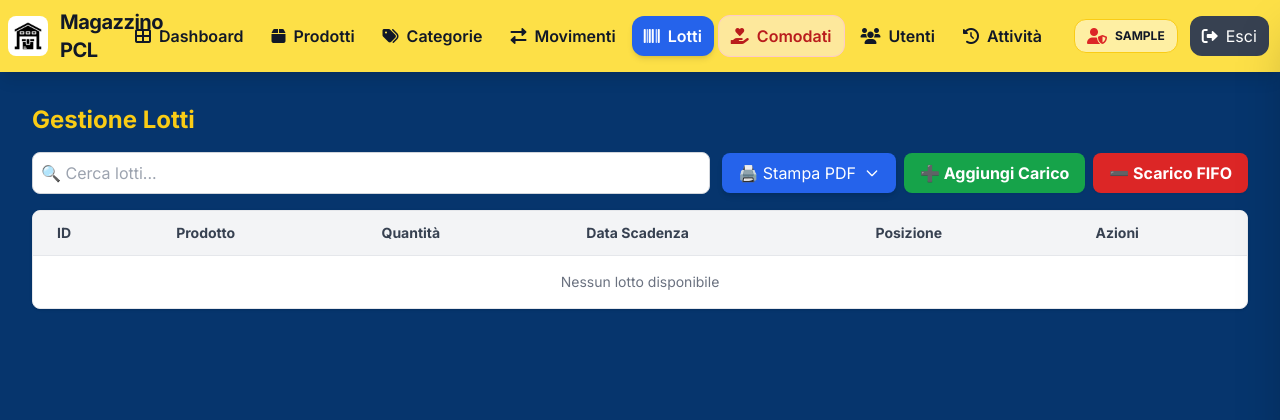
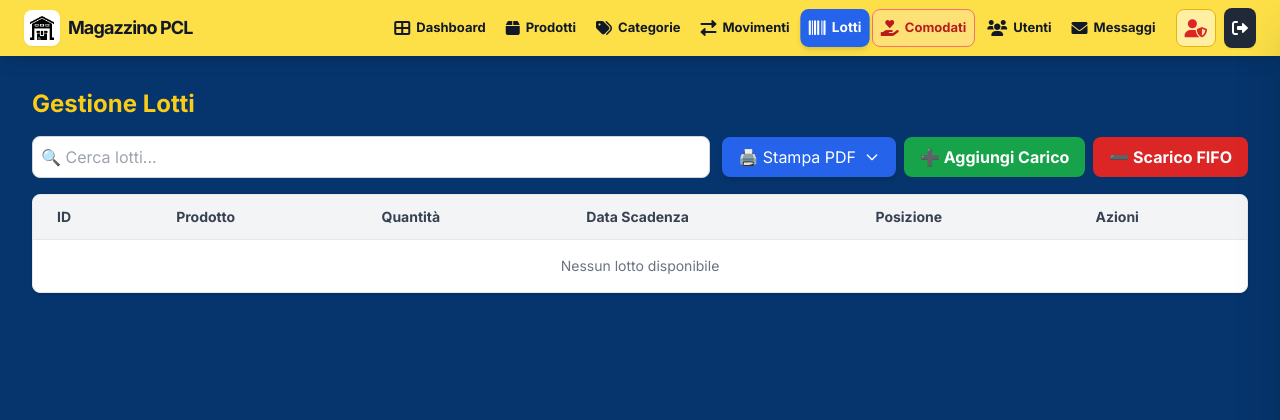
Before and after one commit to fouta888/MagazinoPCL, a Flask app: page /lotti in a window 1280 px wide. Shown: the top 420 px of the page. Run offline with Flask 3, Linux system fonts and the light colour scheme; the visitor is signed in with stand-in values (Sample User, id 1); data that the repository does not hold is empty; some libraries are stand-ins or nearby versions.

Commit message:
Missaggi Header Icon

```diff
--- a/templates/_header.html
+++ b/templates/_header.html
@@ -1,97 +1,91 @@
+{% from "macros.html" import mobile_link with context %}
 <header class="bg-yellow-300 text-gray-900 p-2 sticky top-0 z-50 shadow-lg w-full">
-  {# 1. DEFINIZIONE MACRO (In alto per evitare UndefinedError) #}
-  {% macro mobile_link(url, icon_path, label, is_active) %}
-  <a href="{{ url }}"
-    class="flex items-center gap-4 px-4 py-3 rounded-xl transition-colors {{ 'bg-blue-600 text-white' if is_active else 'hover:bg-gray-800 text-gray-300' }}">
-    <svg class="w-6 h-6" fill="none" stroke="currentColor" stroke-width="2" viewBox="0 0 24 24">
-      <path stroke-linecap="round" stroke-linejoin="round" d="{{ icon_path }}" />
-    </svg>
-    <span class="font-medium">{{ label }}</span>
-  </a>
-  {% endmacro %}
+  <div class="max-w-[1600px] mx-auto flex items-center justify-between px-2 md:px-4">
 
-  <div class="flex items-center justify-between pr-4">
-    {# Logo e Titolo #}
-    <div class="flex items-center space-x-3">
-      <img src="{{ url_for('static', filename='Magazzino.jpg') }}" class="h-10 rounded-lg">
-      <span class="text-xl font-bold tracking-tight">Magazzino PCL</span>
+    {# Logo - Ridimensionato per risparmiare spazio #}
+    <div class="flex items-center space-x-2 shrink-0">
+      <img src="{{ url_for('static', filename='Magazzino.jpg') }}" class="h-8 w-8 md:h-9 md:w-9 rounded-lg shadow-sm">
+      <span class="text-base md:text-lg font-bold tracking-tighter hidden sm:inline">Magazzino PCL</span>
     </div>
 
-    {# Bottone Menu Mobile #}
-    <button id="menu-btn" class="lg:hidden p-2 hover:bg-yellow-400 rounded-lg transition">
-      <svg class="w-8 h-8" fill="none" stroke="currentColor" stroke-width="2" viewBox="0 0 24 24">
-        <path stroke-linecap="round" stroke-linejoin="round" d="M4 6h16M4 12h16M4 18h16" />
-      </svg>
-    </button>
-
-    {# 2. NAVIGAZIONE DESKTOP #}
-    <nav class="hidden lg:flex items-center gap-1">
-      {% set active = "bg-blue-600 text-white shadow-md" %}
-      {% set base = "flex items-center gap-2 px-3 py-2 rounded-xl font-semibold transition-all duration-200
-      hover:bg-blue-500 hover:text-white" %}
+    {# 2. NAVIGAZIONE DESKTOP OTTIMIZZATA #}
+    <nav class="hidden lg:flex items-center gap-0.5 xl:gap-1">
+      {% set active = "bg-blue-600 text-white shadow-md scale-105" %}
+      {% set base = "flex items-center gap-1.5 px-2 py-1.5 rounded-lg font-bold transition-all duration-200
+      hover:bg-blue-500 hover:text-white text-[13px]" %}
 
       <a href="{{ url_for('dashboard') }}"
         class="{{ base }} {% if request.endpoint=='dashboard' %}{{ active }}{% endif %}">
-        <i class="fas fa-th-large"></i> <span>Dashboard</span>
+        <i class="fas fa-th-large text-base"></i> <span class="hidden xl:block 2xl:inline">Dashboard</span>
       </a>
 
       <a href="{{ url_for('prodotti_view') }}"
         class="{{ base }} {% if 'prodotti' in request.endpoint %}{{ active }}{% endif %}">
-        <i class="fas fa-box"></i> <span>Prodotti</span>
+        <i class="fas fa-box text-base"></i> <span class="hidden xl:block 2xl:inline">Prodotti</span>
       </a>
 
       <a href="{{ url_for('categorie_view') }}"
         class="{{ base }} {% if 'categorie' in request.endpoint %}{{ active }}{% endif %}">
-        <i class="fas fa-tags"></i> <span>Categorie</span>
+        <i class="fas fa-tags text-base"></i> <span class="hidden xl:block 2xl:inline">Categorie</span>
       </a>
 
       <a href="{{ url_for('movimenti_view') }}"
         class="{{ base }} {% if 'movimenti' in request.endpoint %}{{ active }}{% endif %}">
-        <i class="fas fa-exchange-alt"></i> <span>Movimenti</span>
+        <i class="fas fa-exchange-alt text-base"></i> <span class="hidden xl:block 2xl:inline">Movimenti</span>
       </a>
 
       <a href="{{ url_for('lotti_view') }}"
         class="{{ base }} {% if 'lotti' in request.endpoint %}{{ active }}{% endif %}">
-        <i class="fas fa-barcode"></i> <span>Lotti</span>
+        <i class="fas fa-barcode text-base"></i> <span class="hidden xl:block 2xl:inline">Lotti</span>
       </a>
 
-      {# Comodati - Solo Admin (Desktop) #}
       {% if session.get("ruolo") == "Amministratore" %}
       <a href="{{ url_for('elenco_prestiti') }}"
-        class="{{ base }} {% if 'prestiti' in request.endpoint %}{{ active }}{% endif %} text-red-700 font-bold border border-red-200 bg-red-50/50">
-        <i class="fas fa-hand-holding-heart"></i> <span>Comodati</span>
+        class="{{ base }} {% if 'prestiti' in request.endpoint %}{{ active }}{% endif %} text-red-700 border border-red-400 bg-red-100/30">
+        <i class="fas fa-hand-holding-heart text-base"></i> <span class="hidden xl:block 2xl:inline">Comodati</span>
       </a>
       {% endif %}
 
       <a href="{{ url_for('utenti_view') }}"
         class="{{ base }} {% if 'utenti' in request.endpoint %}{{ active }}{% endif %}">
-        <i class="fas fa-users"></i> <span>Utenti</span>
+        <i class="fas fa-users text-base"></i> <span class="hidden xl:block 2xl:inline">Utenti</span>
       </a>
 
-      {% if session.get("ruolo") == "Amministratore" %}
-      <a href="{{ url_for('visualizza_tutti_i_log') }}"
-        class="{{ base }} {% if request.endpoint=='visualizza_tutti_i_log' %}{{ active }}{% endif %}">
-        <i class="fas fa-history"></i> <span>Attività</span>
+      <a href="{{ url_for('messaggi') }}"
+        class="{{ base }} {% if 'messaggi' in request.endpoint %}{{ active }}{% endif %}">
+        <i class="fas fa-envelope text-base"></i> <span class="hidden xl:block 2xl:inline">Messaggi</span>
       </a>
-      {% endif %}
 
-      {# Profilo Utente con Icona Dinamica #}
-      <div class="flex items-center gap-2 px-3 py-2 bg-white/50 rounded-xl border border-yellow-400 ml-4">
+      {# PROFILO UTENTE SMART #}
+      <div
+        class="flex items-center gap-2 px-2 py-1 bg-white/50 rounded-lg border border-yellow-500 ml-2 shrink-0 group">
         {% if session.get("ruolo") == "Amministratore" %}
-        <i class="fas fa-user-shield text-red-600"></i>
+        <i class="fas fa-user-shield text-red-600 text-lg" title="Admin"></i>
         {% elif session.get("ruolo") == "Manager" %}
-        <i class="fas fa-user-tie text-blue-700"></i>
+        <i class="fas fa-user-tie text-blue-700 text-lg" title="Manager"></i>
         {% else %}
-        <i class="fas fa-user text-gray-600"></i>
+        <i class="fas fa-user text-gray-600 text-lg" title="Utente"></i>
         {% endif %}
-        <span class="text-xs font-bold uppercase">{{ session.get("username") }}</span>
+        <div class="flex flex-col leading-none hidden 2xl:flex">
+          <span class="text-[10px] font-black uppercase text-gray-700">{{ session.get("username") }}</span>
+          <span class="text-[8px] font-bold text-gray-500 uppercase">{{ session.get("ruolo") }}</span>
+        </div>
       </div>
 
       <a href="{{ url_for('logout') }}"
-        class="ml-2 flex items-center gap-2 px-3 py-2 bg-gray-700 text-white rounded-xl hover:bg-red-600 transition-colors">
-        <i class="fas fa-sign-out-alt"></i> <span>Esci</span>
+        class="ml-1 p-2 bg-gray-800 text-white rounded-lg hover:bg-red-600 transition-all shrink-0 shadow-sm"
+        title="Esci">
+        <i class="fas fa-sign-out-alt"></i>
       </a>
     </nav>
+
+    {# Bottone Menu Mobile (visibile sotto i 1024px) #}
+    <button id="menu-btn"
+      class="lg:hidden p-2 bg-white/20 hover:bg-yellow-400 rounded-lg transition-all border border-yellow-500/30">
+      <svg class="w-7 h-7" fill="none" stroke="currentColor" stroke-width="2.5" viewBox="0 0 24 24">
+        <path stroke-linecap="round" stroke-linejoin="round" d="M4 6h16M4 12h16M4 18h16" />
+      </svg>
+    </button>
   </div>
 </header>
 
@@ -109,11 +103,11 @@
       <div class="flex items-center gap-2 mt-2">
         <div class="p-1.5 rounded-lg bg-gray-800 border border-gray-700">
           {% if session.get("ruolo") == "Amministratore" %}
-            <i class="fas fa-user-shield text-red-500"></i>
+          <i class="fas fa-user-shield text-red-500"></i>
           {% elif session.get("ruolo") == "Manager" %}
-            <i class="fas fa-user-tie text-blue-400"></i>
+          <i class="fas fa-user-tie text-blue-400"></i>
           {% else %}
-            <i class="fas fa-user text-green-400"></i>
+          <i class="fas fa-user text-green-400"></i>
           {% endif %}
         </div>
         <div class="flex flex-col">
@@ -132,12 +126,17 @@
 
   <nav class="flex flex-col gap-4">
     {# Link esistenti... (Dashboard, Prodotti, ecc.) #}
-    {{ mobile_link(url_for('dashboard'), 'M4 6a2 2 0 012-2h2a2 2 0 012 2v2a2 2 0 01-2 2H6a2 2 0 01-2-2V6zM14 6a2 2 0 012-2h2a2 2 0 012 2v2a2 2 0 01-2 2h-2a2 2 0 01-2-2V6zM4 16a2 2 0 012-2h2a2 2 0 012 2v2a2 2 0 01-2 2H6a2 2 0 01-2-2v-2zM14 16a2 2 0 012-2h2a2 2 0 012 2v2a2 2 0 01-2 2h-2a2 2 0 01-2-2v-2z', 'Dashboard', request.endpoint=='dashboard') }}
+    {{ mobile_link(url_for('dashboard'), 'M4 6a2 2 0 012-2h2a2 2 0 012 2v2a2 2 0 01-2 2H6a2 2 0 01-2-2V6zM14 6a2 2 0
+    012-2h2a2 2 0 012 2v2a2 2 0 01-2 2h-2a2 2 0 01-2-2V6zM4 16a2 2 0 012-2h2a2 2 0 012 2v2a2 2 0 01-2 2H6a2 2 0
+    01-2-2v-2zM14 16a2 2 0 012-2h2a2 2 0 012 2v2a2 2 0 01-2 2h-2a2 2 0 01-2-2v-2z', 'Dashboard',
+    request.endpoint=='dashboard') }}
 
     {# Restante parte della navigazione ... #}
     {{ mobile_link(url_for('prodotti_view'), 'M20 7H4v10h16V7z', 'Prodotti', 'prodotti' in request.endpoint) }}
-    {{ mobile_link(url_for('categorie_view'), 'M3 7h18M3 12h18M3 17h18', 'Categorie', 'categorie' in request.endpoint) }}
-    {{ mobile_link(url_for('movimenti_view'), 'M7 16l-4-4 4-4m10 8l4-4-4-4', 'Movimenti', 'movimenti' in request.endpoint) }}
+    {{ mobile_link(url_for('categorie_view'), 'M3 7h18M3 12h18M3 17h18', 'Categorie', 'categorie' in request.endpoint)
+    }}
+    {{ mobile_link(url_for('movimenti_view'), 'M7 16l-4-4 4-4m10 8l4-4-4-4', 'Movimenti', 'movimenti' in
+    request.endpoint) }}
     {{ mobile_link(url_for('lotti_view'), 'M20 7l-8-4-8 4v10l8 4 8-4V7z', 'Lotti', 'lotti' in request.endpoint) }}
 
     {# Comodati - Solo Admin #}
@@ -149,10 +148,12 @@
     </a>
     {% endif %}
 
-    {{ mobile_link(url_for('utenti_view'), 'M12 4.354a4 4 0 110 5.292M15 21H3v-1a6 6 0 0112 0v1zm0 0h6v-1a6 6 0 00-9-5.197M13 7a4 4 0 11-8 0 4 4 0 018 0z', 'Utenti', 'utenti' in request.endpoint) }}
+    {{ mobile_link(url_for('utenti_view'), 'M12 4.354a4 4 0 110 5.292M15 21H3v-1a6 6 0 0112 0v1zm0 0h6v-1a6 6 0
+    00-9-5.197M13 7a4 4 0 11-8 0 4 4 0 018 0z', 'Utenti', 'utenti' in request.endpoint) }}
 
     {% if session.get("ruolo") in ["Amministratore","Manager"] %}
-    {{ mobile_link(url_for('messaggi'), 'M8 10h8M8 14h6m-6 6l-4 4V4a2 2 0 012-2h14a2 2 0 012 2v12a2 2 0 01-2 2H8z', 'Messaggi', 'messaggi' in request.endpoint) }}
+    {{ mobile_link(url_for('messaggi'), 'M8 10h8M8 14h6m-6 6l-4 4V4a2 2 0 012-2h14a2 2 0 012 2v12a2 2 0 01-2 2H8z',
+    'Messaggi', 'messaggi' in request.endpoint) }}
     {% endif %}
 
     <div class="mt-6 pt-6 border-t border-gray-700">
--- /dev/null
+++ b/templates/macros.html
@@ -0,0 +1,9 @@
+{% macro mobile_link(url, icon_path, label, is_active) %}
+<a href="{{ url }}"
+   class="flex items-center gap-4 px-4 py-3 rounded-xl transition-colors {{ 'bg-blue-600 text-white' if is_active else 'hover:bg-gray-800 text-gray-300' }}">
+   <svg class="w-6 h-6" fill="none" stroke="currentColor" stroke-width="2" viewBox="0 0 24 24">
+     <path stroke-linecap="round" stroke-linejoin="round" d="{{ icon_path }}" />
+   </svg>
+   <span class="font-medium">{{ label }}</span>
+</a>
+{% endmacro %}
```
